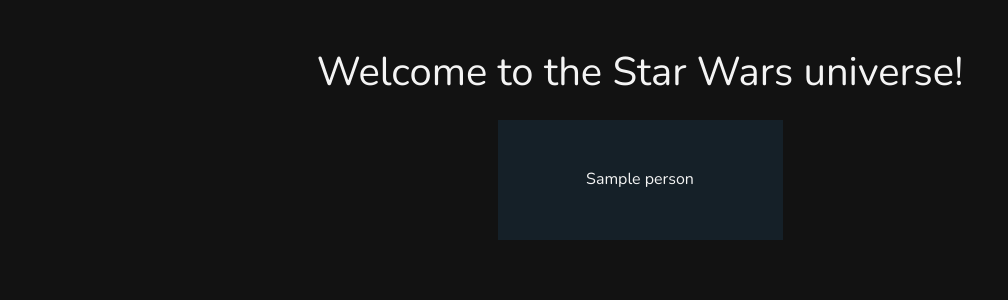
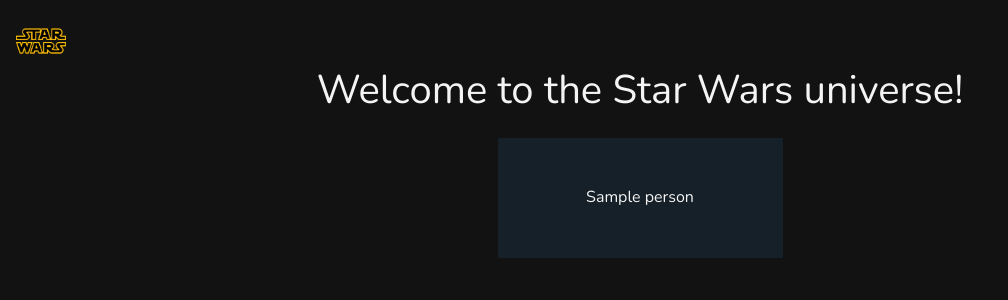
Before and after one commit to fematarazzo/star_wars_app, a Rails app: page / in a window 1280 px wide. Shown: the top 300 px of the page, without its empty margins (0-1008 px from the left). Run offline with Rails 7, Linux system fonts and the light colour scheme; tables that the repository leaves empty hold one stand-in row (values such as "Sample post"); style sheets or scripts are compiled from the project's sources; parts of the project's set-up code (start-up, migrations or seed data) failed here and were passed over; some libraries are stand-ins or nearby versions.

Commit message:
components adjustment: avatar class, navbar removed, logo added to root

```diff
--- a/app/assets/stylesheets/components/_avatar.scss
+++ b/app/assets/stylesheets/components/_avatar.scss
@@ -1,20 +1,6 @@
-.avatar {
-  width: 40px;
-  border-radius: 50%;
+.star-wars-avatar-square {
+  height: 50px;
+  width: 50px;
+  background-size: cover;
+  background-repeat: no-repeat;
 }
-.avatar-large {
-  width: 56px;
-  border-radius: 50%;
-}
-.avatar-bordered {
-  width: 40px;
-  border-radius: 50%;
-  box-shadow: 0 1px 2px rgba(0,0,0,0.2);
-  border: white 1px solid;
-}
-.avatar-square {
-  width: 40px;
-  border-radius: 0px;
-  box-shadow: 0 1px 2px rgba(0,0,0,0.2);
-  border: white 1px solid;
-}
--- a/app/assets/stylesheets/components/_index.scss
+++ b/app/assets/stylesheets/components/_index.scss
@@ -2,4 +2,3 @@
 @import "alert";
 @import "avatar";
 @import "card";
-@import "navbar";
--- a/app/assets/stylesheets/components/_navbar.scss
+++ /dev/null
@@ -1,12 +0,0 @@
-.navbar-lewagon {
-  justify-content: space-between;
-  background: white;
-}
-
-.navbar-lewagon .navbar-collapse {
-  flex-grow: 0;
-}
-
-.navbar-lewagon .navbar-brand img {
-  width: 40px;
-}
--- a/app/views/layouts/application.html.erb
+++ b/app/views/layouts/application.html.erb
@@ -13,7 +13,10 @@
   </head>
 
   <body>
-    <div class="container mt-5">
+    <%= link_to root_path do %>
+      <%= image_tag "star-wars.png", alt: "Star Wars", class:"mt-3 ml-3 star-wars-avatar-square"%>
+    <% end %>
+    <div class="container">
       <%= yield %>
     </div>
   </body>
```
Also changed, not shown: app/assets/images/star-wars.png (added).
